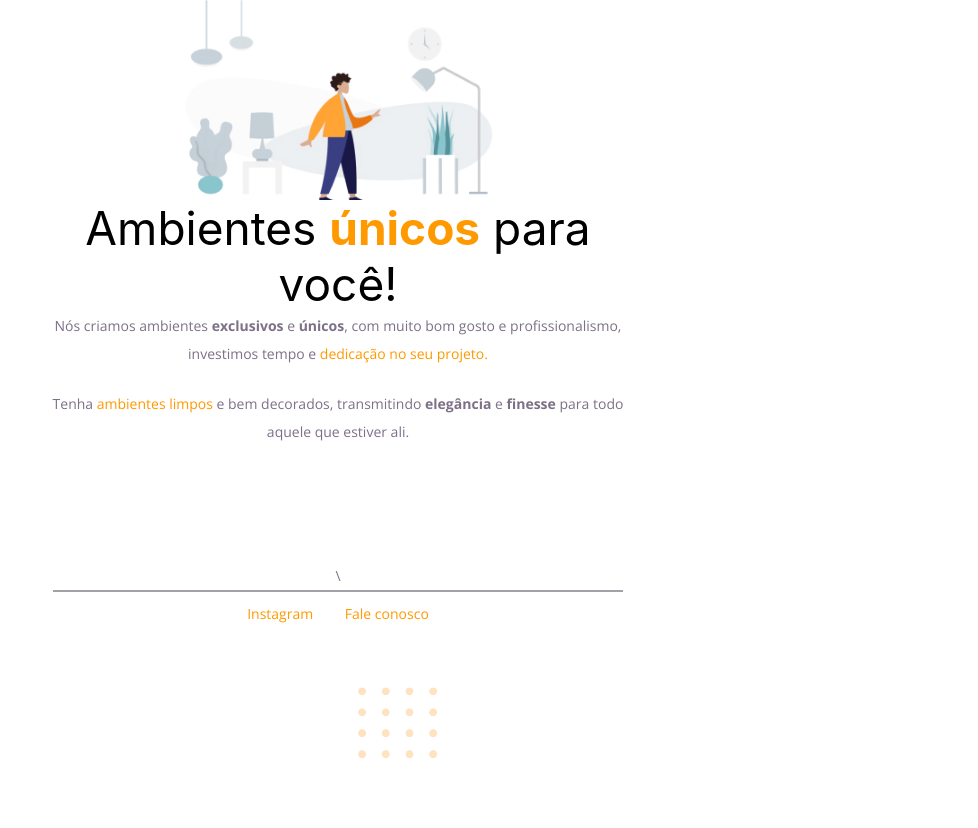
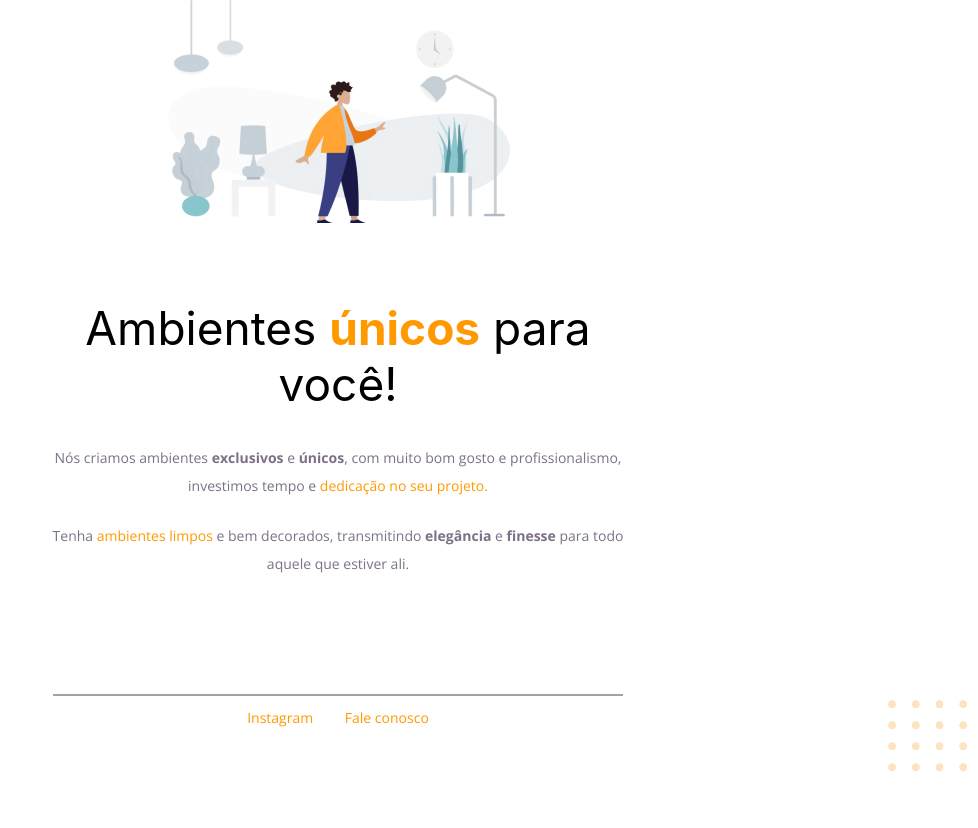
Before and after one commit to Ruansmc/Explorer, a plain HTML site: page Projeto 01/index.html in a window 1280 px wide. Shown: the whole page, without its empty margins (302-1280 px from the left). After the commit the page ends 800 px from the top, so only its background shows below. Drawn offline with nearby package versions, Linux system fonts and the light colour scheme.

Commit message:
Project 01
A

```diff
--- a/Projeto 01/style.css
+++ b/Projeto 01/style.css
@@ -7,24 +7,23 @@
   margin: 0 auto 72px;
 }
 
+#hero img {
+  margin-bottom: 72px;
+}
+
 body {
   font-family: "Open Sans", sans-serif;
   text-align: center;
-}
-
-body img {
-  height: 200px;
-  align-items: center;
-  margin: 0 auto;
-  display: flex;
-  top: 0;
+  margin: 0;
 }
 
 h1 {
   font-family: "Inter", sans-serif;
   font-weight: normal;
+  line-height: 56px;
   font-size: 46px;
-  line-height: 56px;
+
+  margin-bottom: 32px;
 }
 
 h1 span {
@@ -45,8 +44,10 @@ a {
 
 #balls {
   width: 90px;
-  align-items: flex-end;
-  margin: 0px 660px;
+  bottom: 10px;
+  right: 0px;
+  position: fixed;
+  top: 700px;
 }
 
 a {
```
Also changed, not shown: Projeto 01/index.html (+1 -2 lines).
